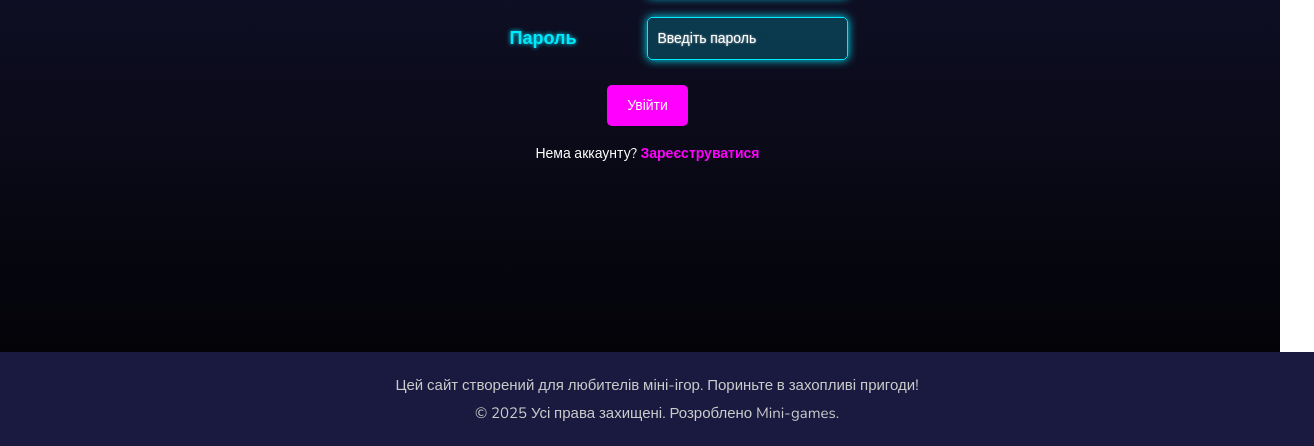
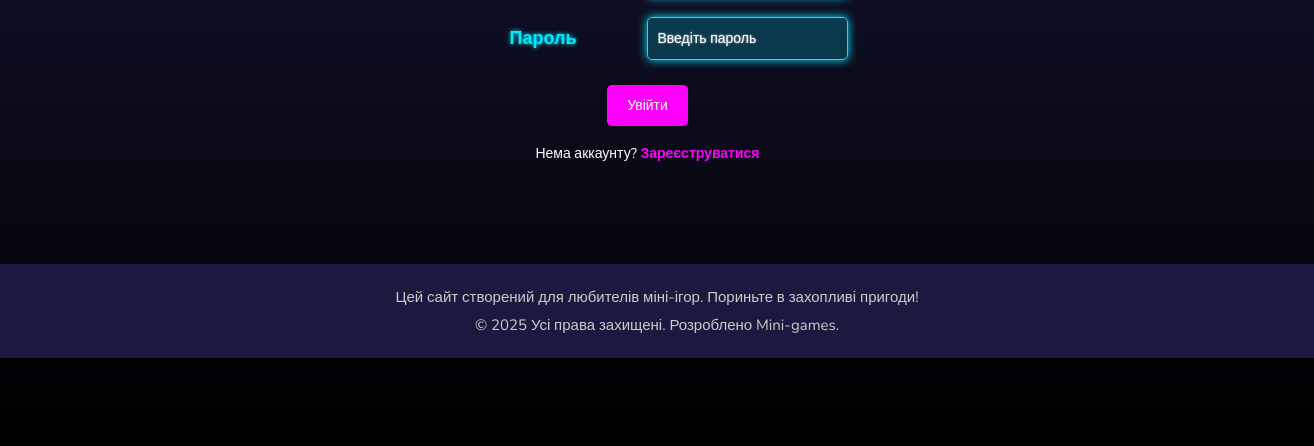
Before and after one commit to DeSP1C/Mini-games-site, a plain HTML site: page login.html in a window 1280 px wide. Shown: the part 354-800 px from the top of the page, 1314 px wide, since content can reach past the window. Drawn offline with nearby package versions, Linux system fonts and the light colour scheme.

Commit message:
change footer position

```diff
--- a/static/styles/style.css
+++ b/static/styles/style.css
@@ -253,18 +253,17 @@ h6 {
 */
 
 footer {
-  position: fixed;
+  position: static;
 }
 
-@media (max-width: 602px) {
+@media (min-width: 604px) {
   #menu-footer {
-    position: static;
+    position: fixed;
   }
 }
 
 @media (min-width: 320px) {
   footer {
-    position: static;
     background: var(--color-bg-primary);
     padding: 10px;
     text-align: center;
@@ -274,10 +273,9 @@ footer {
   }
 }
 
-@media (min-width: 828px) {
-
+@media (min-width: 828px) and (min-height: 600px) {
   footer {
-    position: fixed;
+    position: static;
     background: var(--color-bg-primary);
     padding: 17px;
     text-align: center;
```
